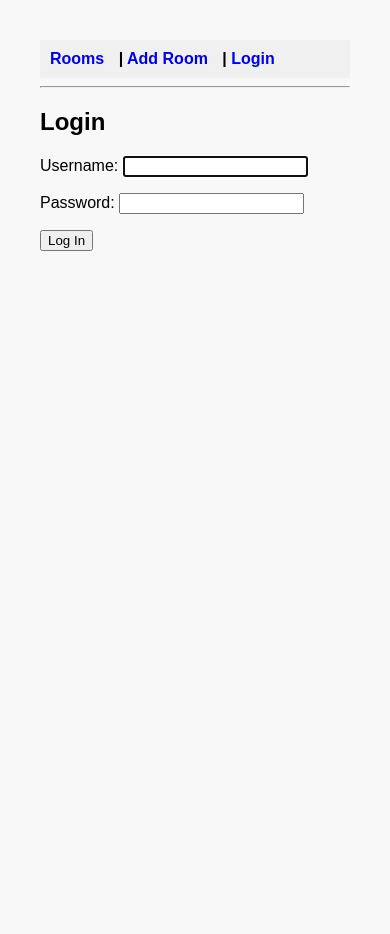
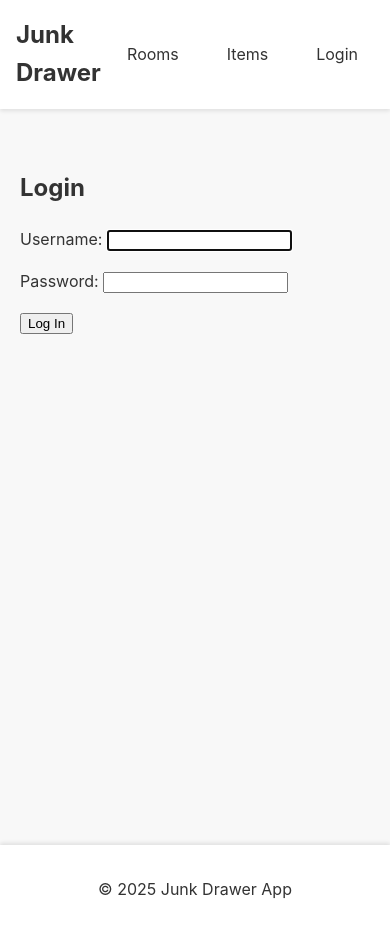
Before and after one commit to Isaacj3000/django-junk-drawer, a Django app: page /accounts/login/ in a window 390 px wide. Before the commit the page ends 251 px from the top, so only its background shows below. Run offline with Django 5.2, Linux system fonts and the light colour scheme; parts of the project's set-up code (start-up, migrations or seed data) failed here and were passed over.

Commit message:
feat: add item templates, adjust the base .html and edit the css.

```diff
--- a/junk_app/static/css/base.css
+++ b/junk_app/static/css/base.css
@@ -1,51 +1,165 @@
+/* Base Styles */
 body {
-    font-family: sans-serif;
-    margin: 40px;
+    font-family: -apple-system, BlinkMacSystemFont, 'Segoe UI', Roboto, Oxygen, Ubuntu, Cantarell, sans-serif;
+    margin: 0;
+    padding: 0;
     background: #f8f8f8;
+    color: #333;
+    line-height: 1.6;
 }
 
+/* Layout */
 .container {
+    max-width: 1200px;
+    margin: 0 auto;
+    padding: 20px;
     background: #fff;
-    padding: 20px;
     border-radius: 6px;
     box-shadow: 0 2px 4px rgba(0,0,0,0.1);
 }
 
-  h1 {
+/* Navigation */
+header {
+    background: #fff;
+    box-shadow: 0 2px 4px rgba(0,0,0,0.1);
     margin-bottom: 20px;
 }
 
+.main-nav {
+    max-width: 1200px;
+    margin: 0 auto;
+    padding: 1rem;
+    display: flex;
+    justify-content: space-between;
+    align-items: center;
+}
+
+.nav-brand a {
+    font-size: 1.5rem;
+    font-weight: bold;
+    color: #333;
+    text-decoration: none;
+}
+
+.nav-links {
+    display: flex;
+    align-items: center;
+    gap: 1rem;
+}
+
+.nav-link {
+    color: #333;
+    text-decoration: none;
+    padding: 0.5rem 1rem;
+    border-radius: 4px;
+    transition: background-color 0.3s;
+}
+
+.nav-link:hover {
+    background-color: #f0f0f0;
+}
+
+.nav-user {
+    color: #666;
+    margin-right: 1rem;
+}
+
+/* Main Content */
+.main-content {
+    min-height: calc(100vh - 200px);
+    padding: 20px;
+}
+
+/* Messages */
+.messages {
+    margin-bottom: 20px;
+}
+
+.alert {
+    padding: 1rem;
+    border-radius: 4px;
+    margin-bottom: 1rem;
+}
+
+.alert-success {
+    background-color: #d4edda;
+    color: #155724;
+    border: 1px solid #c3e6cb;
+}
+
+.alert-error {
+    background-color: #f8d7da;
+    color: #721c24;
+    border: 1px solid #f5c6cb;
+}
+
+/* Buttons */
 .btn {
+    display: inline-block;
     padding: 8px 16px;
     border-radius: 4px;
     text-decoration: none;
     color: white;
     margin-right: 10px;
+    border: none;
+    cursor: pointer;
+    transition: background-color 0.3s;
 }
 
 .btn-primary {
     background: #007bff;
 }
 
-  .btn-warning {
-    background: #ffc107;
+.btn-primary:hover {
+    background: #0056b3;
+}
+
+.btn-secondary {
+    background: #6c757d;
+}
+
+.btn-secondary:hover {
+    background: #545b62;
 }
 
 .btn-danger {
     background: #dc3545;
 }
 
-  .btn-secondary {
-    background: #6c757d;
+.btn-danger:hover {
+    background: #c82333;
 }
 
-  nav {
-    background-color: #f0f0f0;
-    padding: 10px;
+/* Footer */
+.main-footer {
+    background: #fff;
+    padding: 1rem;
+    text-align: center;
+    margin-top: 2rem;
+    box-shadow: 0 -2px 4px rgba(0,0,0,0.1);
+}
+
+/* Forms */
+.form-group {
+    margin-bottom: 1rem;
+}
+
+.form-group label {
+    display: block;
+    margin-bottom: 0.5rem;
     font-weight: bold;
 }
 
-  nav a {
-    margin-right: 10px;
-    text-decoration: none;
+.form-group input,
+.form-group textarea,
+.form-group select {
+    width: 100%;
+    padding: 0.5rem;
+    border: 1px solid #ddd;
+    border-radius: 4px;
+    font-size: 1rem;
 }
+
+.form-actions {
+    margin-top: 1.5rem;
+}
--- a/junk_app/templates/base.html
+++ b/junk_app/templates/base.html
@@ -1,28 +1,51 @@
 {% load static %}
 <!DOCTYPE html>
-<html>
+<html lang="en">
   <head>
     <meta charset="utf-8">
     <meta http-equiv="X-UA-Compatible" content="IE=edge">
-    <title>Junk Drawer App</title>
-    <meta name="description" content="">
     <meta name="viewport" content="width=device-width, initial-scale=1">
+    <meta name="description" content="Junk Drawer - Organize your items by rooms">
+    <title>{% block title %}Junk Drawer{% endblock %}</title>
     <link rel="stylesheet" href="{% static 'css/base.css' %}">
+    {% block head %}{% endblock %}
   </head>
   <body>
-    <nav>
-      <a href="{% url 'rooms_index' %}">Rooms</a> |
-      <a href="{% url 'rooms_new' %}">Add Room</a> |
-      {% if user.is_authenticated %}
-        Logged in as {{ user.username }} |
-        <a href="{% url 'logout' %}">Logout</a>
-      {% else %}
-        <a href="{% url 'login' %}">Login</a>
+    <header>
+      <nav class="main-nav">
+        <div class="nav-brand">
+          <a href="{% url 'home' %}">Junk Drawer</a>
+        </div>
+        <div class="nav-links">
+          <a href="{% url 'rooms_index' %}" class="nav-link">Rooms</a>
+          <a href="{% url 'items_index' %}" class="nav-link">Items</a>
+          {% if user.is_authenticated %}
+            <span class="nav-user">Welcome, {{ user.username }}</span>
+            <a href="{% url 'logout' %}" class="nav-link">Logout</a>
+          {% else %}
+            <a href="{% url 'login' %}" class="nav-link">Login</a>
+          {% endif %}
+        </div>
+      </nav>
+    </header>
+
+    <main class="main-content">
+      {% if messages %}
+        <div class="messages">
+          {% for message in messages %}
+            <div class="alert alert-{{ message.tags }}">
+              {{ message }}
+            </div>
+          {% endfor %}
+        </div>
       {% endif %}
-    </nav>
-    <hr>
 
-    {% block content %}
-    {% endblock %}
+      {% block content %}
+      {% endblock %}
+    </main>
+
+    <footer class="main-footer">
+      <p>&copy; {% now "Y" %} Junk Drawer App</p>
+    </footer>
   </body>
 </html>
```
Also changed, not shown: junk_app/forms.py (+19 -1 lines), junk_app/models.py (+12 -0 lines), junk_app/static/css/main.css (added, +89 -0 lines), junk_app/templates/items/edit.html (+17 -5 lines), junk_app/templates/items/index.html (+35 -4 lines), junk_app/templates/items/new.html (+42 -0 lines), junk_app/templates/items/show.html (+38 -0 lines), junk_app/templates/landing.html (+35 -7 lines). Lines whose indentation alone changed are shown as unchanged.
